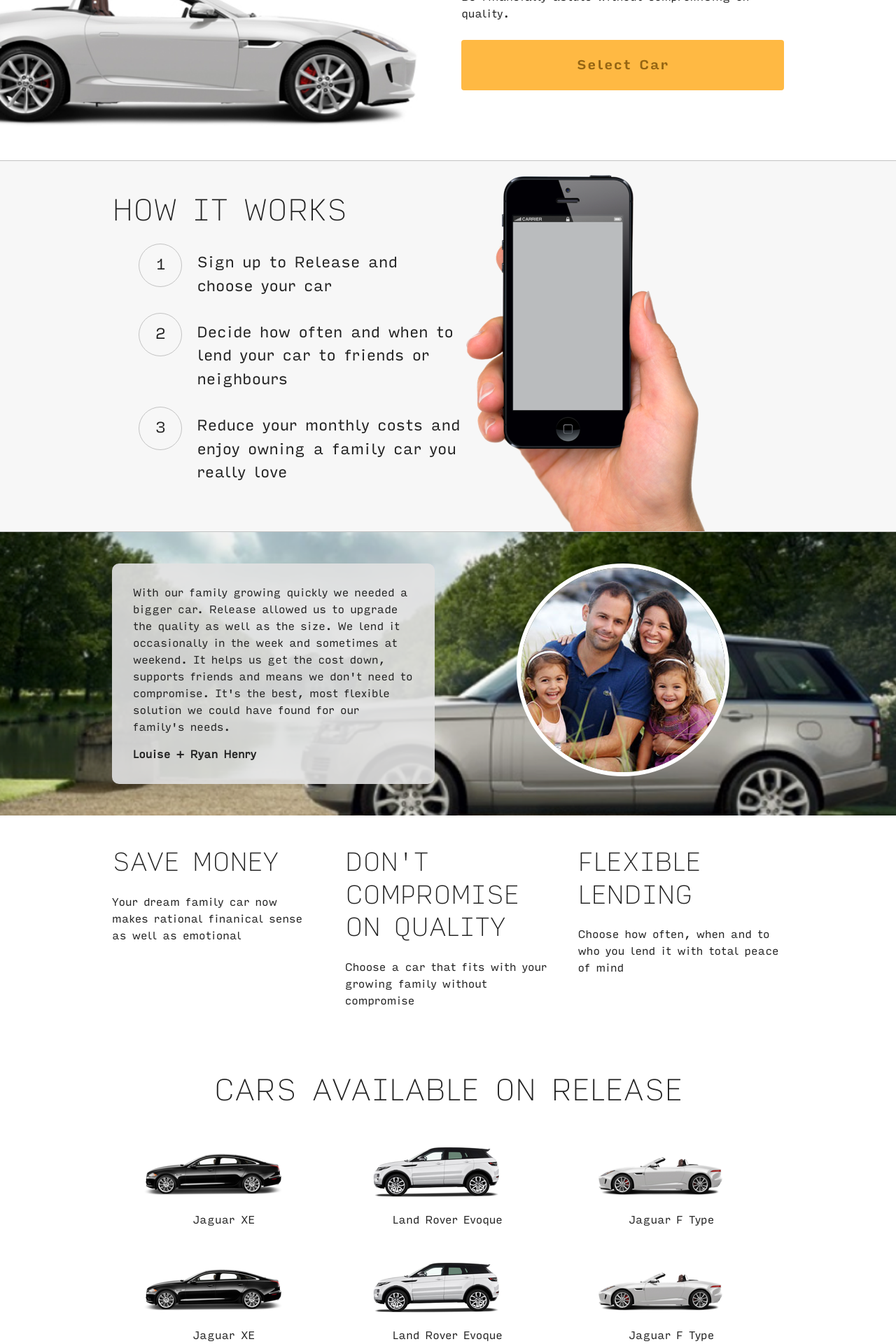
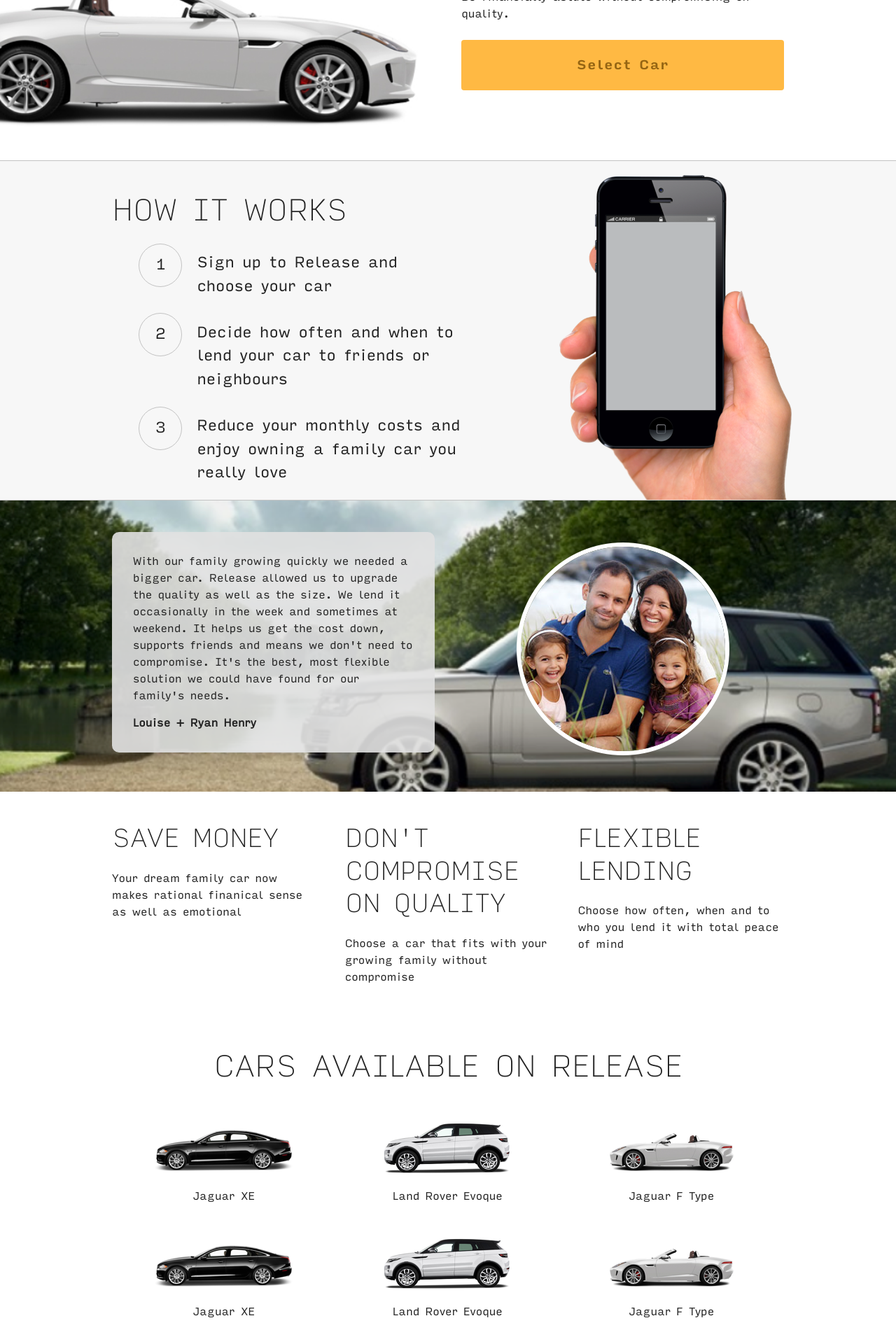
Before and after one commit to releasefinance/releasefinance.github.io, a Jekyll site: the page built from family-1.html, in a window 1280 px wide. Shown: the part 500-2420 px from the top of the page at 70% size. Built offline with Jekyll 4.4.1, drawn with Linux system fonts in a browser that asks for light colours.

Commit message:
Working on mobile

```diff
--- a/_sass/layout.scss
+++ b/_sass/layout.scss
@@ -37,7 +37,7 @@
   display: none;
   @extend .columns;
   @extend .nine;
-  @media (min-width: 450px) {
+  @media (min-width: 800px) {
     display: block;
   }
 }
@@ -90,7 +90,7 @@
   background-size: 100%;
   background-repeat: no-repeat;
   background-position: center;
-  @media (min-width: 450px) {
+  @media (min-width: 521px) {
     position: absolute;
     bottom: 0;
     width: 48%;
@@ -116,32 +116,37 @@
   }
 }
 
-.howitworks {
+section.content.howitworks {
   background: #F7F7F7;
   border-top: solid 1px $brand-border;
   border-bottom: solid 1px $brand-border;
   position: relative;
   overflow: hidden;
+  padding-bottom: 0;
 }
 
 .howitworks__steps {
+  @media (max-width: 880px) {
+    width: 100%;
+  }
   @extend .columns;
   @extend .six;
 }
 
 .howitworks__img {
   display: block;
-  position: absolute;
-  top: 20px;
-  right: 0;
-  width: 48%;
-  height: 100%;
-  background-position: bottom left;
-  background-size: 100%;
-  background-repeat: no-repeat;
+  text-align: center;
+  @media (min-width: 880px) {
+    position: absolute;
+    top: 20px;
+    right: 0;
+    width: 48%;
+    height: 100%;
+  }
 }
 
 .howitworks__img img {
+  margin: 0 auto;
   display: block;
 }
 
@@ -171,7 +176,7 @@
 }
 
 .testimonial {
-  background-size: 100%;
+  background-size: cover;
   background-position: center;
   background-repeat: no-repeat;
 }
@@ -195,6 +200,7 @@
 
 .testimonial__image {
   text-align: center;
+  margin-top: 1em;
 }
 
 .testimonial__image img {
@@ -209,8 +215,14 @@
 
 .car {
   float: left;
+  margin-bottom: 1em;
+  @media (max-width: 520px) {
+    width: 100%;
+  }
+  @media (max-width: 800px) {
+    width: 50%;
+  }
   width: 33.3%;
-  margin-bottom: 1em;
 }
 
 .car > div {
@@ -221,10 +233,14 @@
   text-align: center;
 }
 
+.car__img {
+  text-align: center;
+}
+
 section.outro.content {
   text-align: center;
   background: url('/assets/images/outro_bg.png') center;
-  background-size: 100%;
+  background-size: cover;
   background-repeat: no-repeat;
   color: #fff;
   padding: 100px 0;
```
